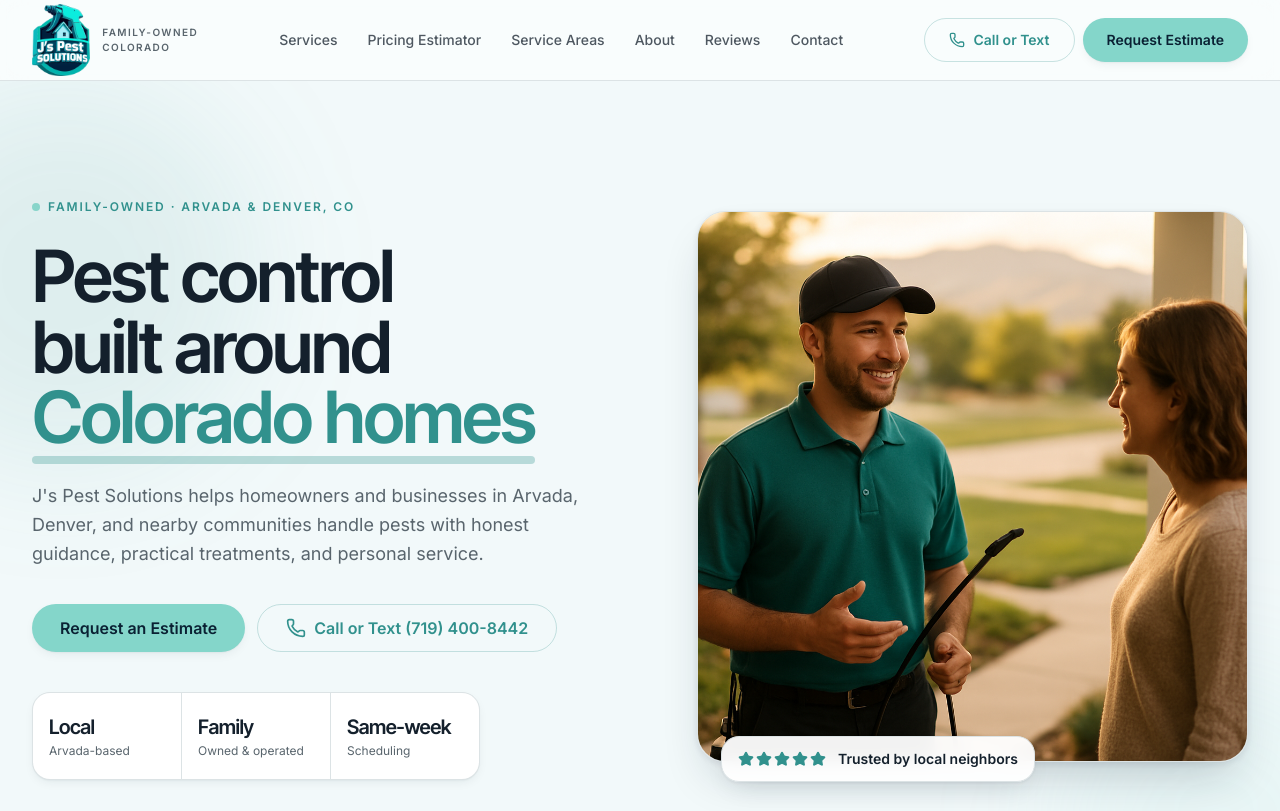
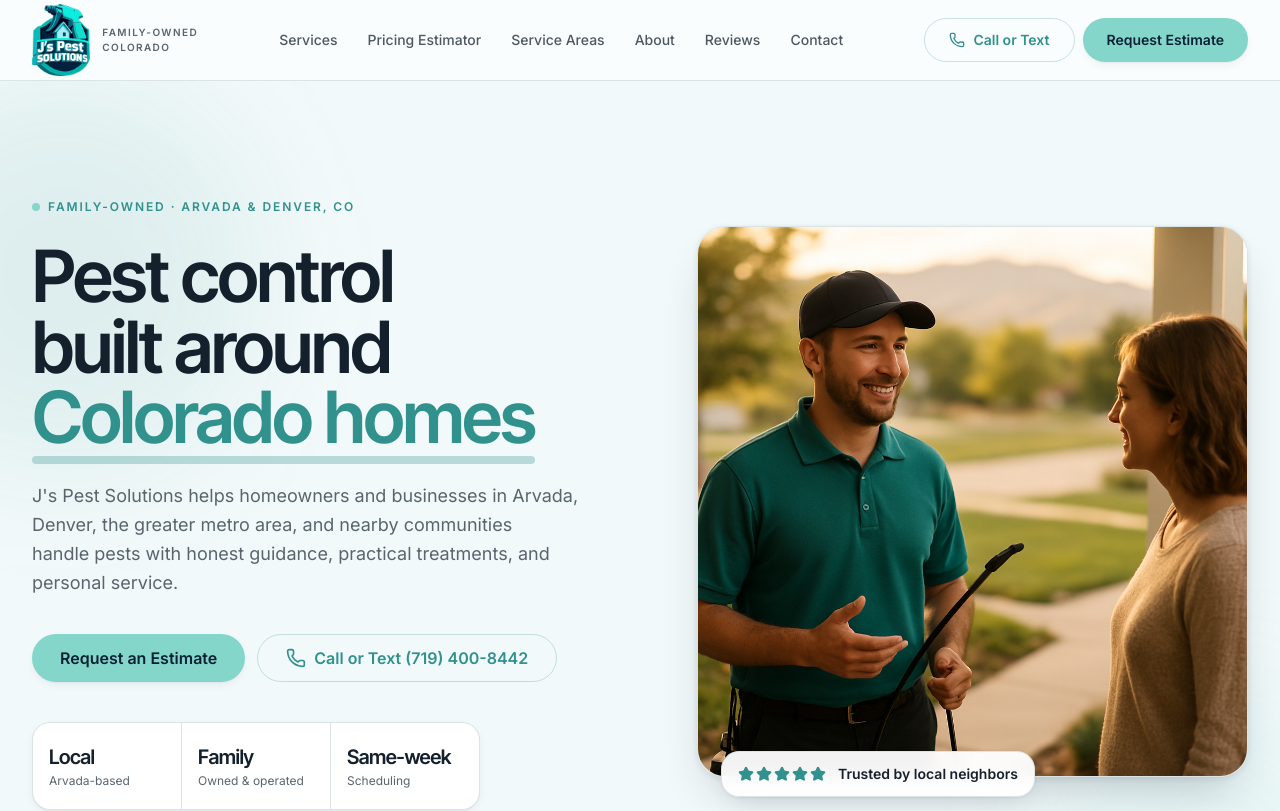
Before and after one commit to jeromepestsolutions-cpu/v0-j-s-pest-solutions-redesign, a Next.js app: page / in a window 1280 px wide. Shown: the top 811 px of the page. Built offline with nearby package versions, Linux system fonts and the light colour scheme.

Commit message:
Homepage intro: mention the greater metro area
Co-Authored-By: Claude Opus 5.5 <noreply@anthropic.com>
Claude-Session: https://claude.ai/code/session_019e6ezdLLdy8VYztCwWqrq9

```diff
--- a/components/home/home-hero.tsx
+++ b/components/home/home-hero.tsx
@@ -39,7 +39,7 @@ export function HomeHero() {
           </h1>
           <p className="mt-7 max-w-xl text-lg leading-relaxed text-pretty text-muted-foreground">
             {business.name} helps homeowners and businesses in Arvada, Denver,
-            and nearby communities handle pests with honest guidance, practical
+            the greater metro area, and nearby communities handle pests with honest guidance, practical
             treatments, and personal service.
           </p>
           <div className="mt-9 flex flex-col gap-3 sm:flex-row">
```
